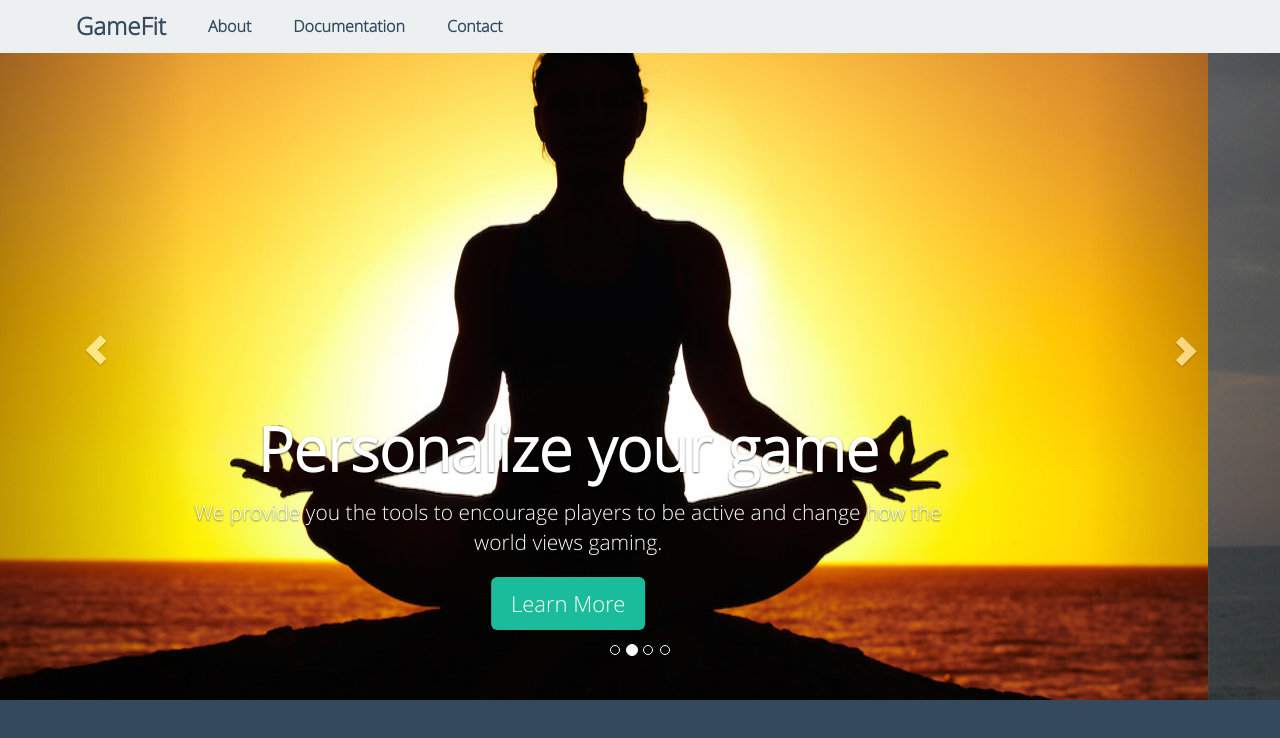
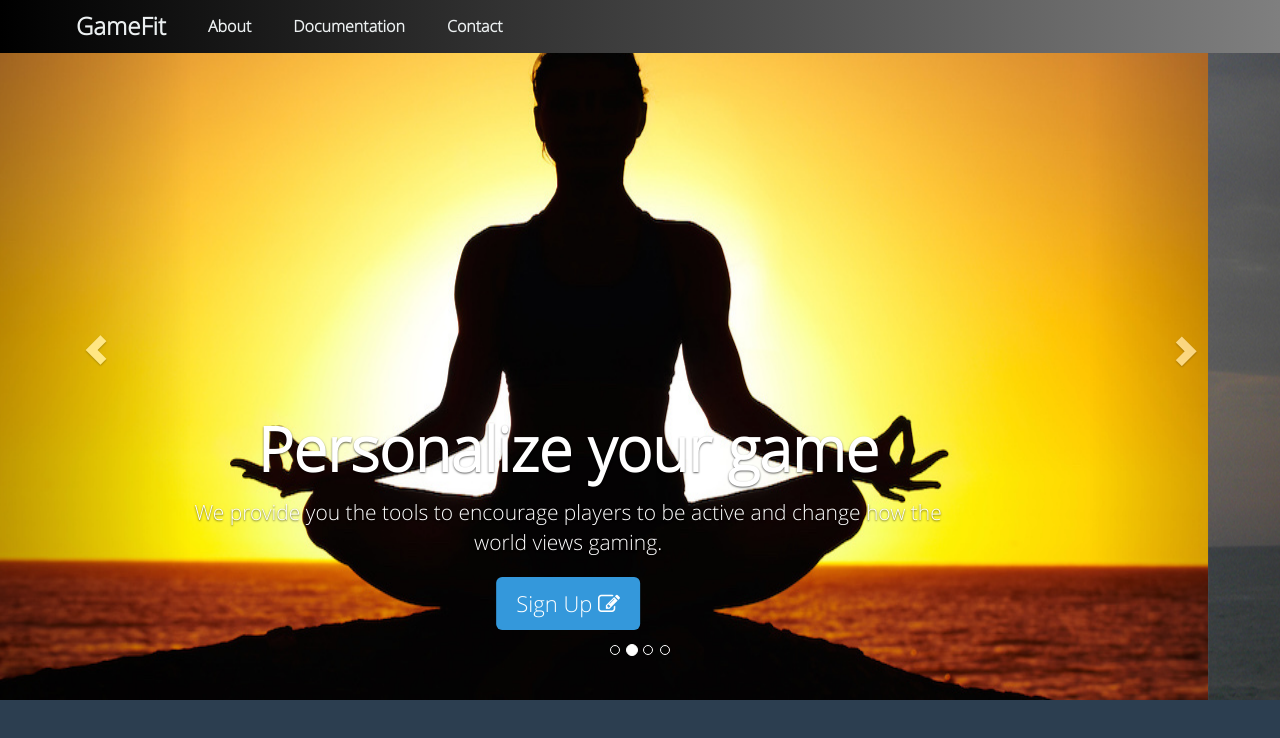
Before and after one commit to Danielis/GameFit, a plain HTML site: page index.html in a window 1280 px wide. Drawn offline with nearby package versions, Linux system fonts and the light colour scheme.

Commit message:
More Flat UI and color updates, added Font Awesome icons

```diff
--- a/css/about.css
+++ b/css/about.css
@@ -1,63 +1,11 @@
-html, body {
-	height: 100%;
-	background-color: #34495e;
-	/*background-color: #333;*/
-}
-body {
-	color: #fff;
-	text-align: center;
-    /*font-family: "OpenSans-Light", "HelveticaNeue-Light", "Helvetica Neue Light", "Helvetica Neue", Helvetica, Arial, sans-serif;*/
-}
-.navbar {
-	/*border: 1px solid #000;*/
-	/*-webkit-border-radius: 5px;*/
-    /*-moz-border-radius: 5px;*/
-    /*border-radius: 5px;*/
-    /*border-top: 1px solid #555;*/
-    /*padding: 10px;*/
-    /*background: #333;*/
-}
-.jumbotron {
-	/*color: #1ABC9C;*/
-	background-color: #34495e;
-	/*background-color: #3498db;*/
-    /*background-color: #333;*/
-}
-.jumbotron, .marketing {
-	text-shadow: 0 1px 3px rgba(0, 0, 0, .5);
-}
-.featurette-divider {
-	margin: 80px 0;
-}
-.featurette-heading {
-	font-weight: 300;
-	line-height: 1;
-	letter-spacing: -1px;
-}
-.marketing {
-  /*margin-top: 50px;*/
-}
 .marketing .col-lg-4 {
     margin-bottom: 20px;
     text-align: center;
-}
-.marketing h2 {
-    font-weight: normal;
 }
 .marketing .col-lg-4 p {
     margin-right: 10px;
     margin-left: 10px;
 }
-@media (min-width: 768px) {
-	.featurette-heading {
-		font-size: 50px;
-	}
-}
-@media (min-width: 992px) {
-	.featurette-heading {
-		margin-top: 120px;
-	}
-}
 .marketing .col-md-7 {
 	text-align: left;
 }
--- a/css/contact.css
+++ b/css/contact.css
@@ -1,56 +1,21 @@
-html, body {
-    height: 100%;
-    background-color: #34495E;
-}
-body {
-    color: #fff;
-    text-align: center;
-    font-family: "OpenSans-Light", "HelveticaNeue-Light", "Helvetica Neue Light", "Helvetica Neue", Helvetica, Arial, sans-serif;
-}
-.jumbotron, .marketing, .contact-container {
-    text-shadow: 0 1px 3px rgba(0, 0, 0, .5);
-}
-.jumbotron {
-    background-color: #34495E;
-    padding-bottom: 0;
-    margin-bottom: 0 auto;
-}
-.marketing {
-    /*margin-bottom: 50px;*/
-}
 .marketing .col-lg-4 {
     margin-bottom: 20px;
     text-align: center;
 }
-.marketing h2 {
-    font-weight: normal;
-}
+
 .marketing .col-lg-4 p {
     margin-right: 10px;
     margin-left: 10px;
 }
 .featurette-heading {
-    font-weight: 300;
-    line-height: 1;
-    letter-spacing: -1px;
     margin-bottom: 25px;
 }
 .contact-header {
-    color: #2ECC71;
+    color: #3498db;
 }
-p > a {
+.contact-button {
     margin-top: 20px;
 }
 .form-group {
     margin-bottom: 0;
 }
-@media (min-width: 768px) {
-    .featurette-heading {
-        font-size: 50px;
-    }
-}
-@media (min-width: 992px) {
-    .featurette-heading {
-        margin-top: 120px;
-    }
-}
--- a/css/docs.css
+++ b/css/docs.css
@@ -1,17 +1,6 @@
-html, body {
-    height: 100%;
-    background-color: #34495E;
-}
-body {
-    color: #fff;
-    text-align: center;
-    font-family: "OpenSans-Light", "HelveticaNeue-Light", "Helvetica Neue Light", "Helvetica Neue", Helvetica, Arial, sans-serif;
-}
 #wrapper {
     text-shadow: 0 1px 3px rgba(0, 0, 0, .5);
-    /*background: white;*/
     height: 100%;
-    /*color: black;*/
 }
 #page-content-wrapper {
     height: 100%;
--- a/css/index.css
+++ b/css/index.css
@@ -1,18 +1,10 @@
-html, body {
-	height: 100%;
-	background-color: #34495E;
-}
 body {
-	color: #fff;
-	text-align: center;
 	overflow: hidden;
-    font-family: "OpenSans-Light", "HelveticaNeue-Light", "Helvetica Neue Light", "Helvetica Neue", Helvetica, Arial, sans-serif;
 }
 #myCarousel {
 	text-shadow: 0 1px 3px rgba(0, 0, 0, .5);
 }
 .carousel {
-	/*margin-top: 65px;*/
 	height: 700px;
 	margin-bottom: 60px;
 }
@@ -27,7 +19,7 @@ body {
 	position: absolute;
 	top: 0;
 	left: 0;
-	min-width: 100%;
+	min-width: 1000px;
 	height: 700px;
 }
 @media (min-width: 768px) {
--- /dev/null
+++ b/css/main.css
@@ -0,0 +1,89 @@
+html, body {
+	height: 100%;
+	background-color: #2c3e50;
+}
+body {
+    color: #ecf0f1;
+    text-align: center;
+    font-family: "OpenSans-Light", "HelveticaNeue-Light", "Helvetica Neue Light", "Helvetica Neue", Helvetica, Arial, sans-serif;
+}
+.navbar {
+    background: -webkit-linear-gradient(left, black , #7f7f7f); /* For Safari 5.1 to 6.0 */
+    background: -o-linear-gradient(right, black, #7f7f7f); /* For Opera 11.1 to 12.0 */
+    background: -moz-linear-gradient(right, black, #7f7f7f); /* For Firefox 3.6 to 15 */
+    background: linear-gradient(to right, black , #7f7f7f); /* Standard syntax */
+}
+a:hover,
+a:focus,
+.active,
+.text-primary,
+.btn-link:hover,
+.btn-link:focus,
+.navbar-toggle:hover:before,
+.navbar-toggle:focus:before,
+.navbar-default .btn-link:hover,
+.navbar-default .btn-link:focus
+.navbar-default .navbar-brand:hover,
+.navbar-default .navbar-brand:focus,
+.navbar-default .navbar-link:hover,
+.navbar-default .navbar-toggle:hover:before,
+.navbar-default .navbar-toggle:focus:before,
+.navbar-default .navbar-nav > li > a:hover,
+.navbar-default .navbar-nav > li > a:focus,
+.navbar-default .navbar-nav > .active > a,
+.navbar-default .navbar-nav > .active > a:hover,
+.navbar-default .navbar-nav > .active > a:focus,
+.navbar-default .navbar-nav > .active > a .caret,
+.navbar-default .navbar-nav > .dropdown > a:hover .caret,
+.navbar-default .navbar-nav > .dropdown > a:focus .caret,
+.navbar-default .navbar-nav > .open > a,
+.navbar-default .navbar-nav > .open > a:hover,
+.navbar-default .navbar-nav > .open > a:focus,
+.navbar-inverse .navbar-brand:hover,
+.navbar-inverse .navbar-brand:focus,
+.navbar-inverse .navbar-toggle:hover:before,
+.navbar-inverse .navbar-toggle:focus:before
+.navbar-inverse .navbar-nav > li > a:hover,
+.navbar-inverse .navbar-nav > li > a:focus {
+    color: #3498db; !important /*Peter River (blue)*/
+}
+.navbar > .container .navbar-brand, .navbar > .container-fluid .navbar-brand, .navbar-default .navbar-nav > li > a {
+     color: #ecf0f1; /*Clouds (white)*/
+}
+.jumbotron, .marketing, .contact-container {
+    text-shadow: 0 1px 3px rgba(0, 0, 0, .5);
+}
+.jumbotron {
+    background-color: #2c3e50;
+    padding-bottom: 0;
+    margin-bottom: 0 auto;
+}
+.featurette-heading {
+    font-weight: 300;
+    line-height: 1;
+    letter-spacing: -1px;
+}
+.featurette-divider {
+	margin: 80px 0;
+}
+@media (min-width: 768px) {
+    .featurette-heading {
+        font-size: 50px;
+    }
+
+    .navbar-default .navbar-nav .open .dropdown-menu > li > a:hover,
+    .navbar-default .navbar-nav .open .dropdown-menu > li > a:focus,
+    .navbar-default .navbar-nav .open .dropdown-menu > .active > a,
+    .navbar-default .navbar-nav .open .dropdown-menu > .active > a:hover,
+    .navbar-default .navbar-nav .open .dropdown-menu > .active > a:focus {
+    	color: #3498db;
+    }
+}
+@media (min-width: 992px) {
+    .featurette-heading {
+        margin-top: 120px;
+    }
+}
+.marketing h2 {
+    font-weight: normal;
+}
--- a/css/simple-sidebar.css
+++ b/css/simple-sidebar.css
@@ -74,7 +74,7 @@
     text-decoration: none;
     /*color: #fff;*/
     background: rgba(255,255,255,0.2);
-    color: cyan;
+    color: #3498db;
 }
 
 .sidebar-nav li a:active,
--- a/index.html
+++ b/index.html
@@ -12,12 +12,16 @@
     <link href="dist/css/bootstrap.min.css" rel="stylesheet" media="screen">
     <!-- Flat-UI -->
     <link rel="stylesheet" href="lib/flat-ui/css/flat-ui.css">
+    <!-- Font Awesome -->
+    <link href="//maxcdn.bootstrapcdn.com/font-awesome/4.2.0/css/font-awesome.min.css" rel="stylesheet">
     <!-- Custom Styles -->
+    <link rel="stylesheet" href="css/main.css">
     <link rel="stylesheet" href="css/index.css">
     <link media="all" type="text/css" rel="stylesheet" href="css/fonts/opensans_light/stylesheet.css">
 </head>
 <body>
-   <nav class="navbar navbar-default navbar-embossed navbar-fixed-top" data-role="navigation">
+    <!-- Navbar -->
+    <nav class="navbar navbar-default navbar-embossed navbar-fixed-top" data-role="navigation">
         <div class="container">
             <div class="navbar-header">
                 <button type="button" class="navbar-toggle collapsed" data-toggle="collapse" data-target="#navbar" data-aria-expanded="false" data-aria-controls="navbar">
@@ -26,7 +30,7 @@
                     <span class="icon-bar"></span>
                     <span class="icon-bar"></span>
                 </button>
-                <a class="navbar-brand" href="#">GameFit</a>
+                <a class="navbar-brand active" href="#">GameFit</a>
             </div>
             <div id="navbar" class="collapse navbar-collapse">
                 <ul class="nav navbar-nav">
@@ -36,8 +40,9 @@
                 </ul>
             </div>
         </div>
-    </nav>
+    </nav> <!-- /.navbar -->
 
+    <!-- Carousel -->
     <section id="myCarousel" class="carousel slide" data-ride="carousel">
         <!-- Indicators -->
         <ol class="carousel-indicators">
@@ -46,6 +51,7 @@
             <li data-target="#myCarousel" data-slide-to="2"></li>
             <li data-target="#myCarousel" data-slide-to="3"></li>
         </ol>
+        <!-- Carousel content -->
         <div class="carousel-inner" data-role="listbox">
             <div class="item active">
                 <img src="images/main1.jpg" alt="">
@@ -53,7 +59,7 @@
                     <div class="carousel-caption">
                         <h1>Personalize your game</h1>
                         <p>We provide you the tools to encourage players to be active and change how the world views gaming.</p>
-                        <p><a class="btn btn-hg btn-primary" href="#" role="button">Learn More</a></p>
+                        <p><a class="btn btn-hg btn-info" href="#" role="button">Sign Up <i class="fa fa-pencil-square-o"></i></a></p>
                     </div>
                 </div>
             </div>
@@ -63,7 +69,7 @@
                     <div class="carousel-caption">
                         <h1>Remove the hassle</h1>
                         <p>Lorem ipsum dolor sit amet, consectetur adipisicing elit. Consequuntur, minus delectus minima aliquid pariatur, officia nobis natus dolor, dolorem quo labore dolorum cumque aperiam soluta. Natus illum magnam unde nam.</p>
-                        <p><a class="btn btn-hg btn-primary" href="#" role="button">Learn More</a></p>
+                        <p><a class="btn btn-hg btn-info" href="#" role="button">Sign Up <i class="fa fa-pencil-square-o"></i></a></p>
                     </div>
                 </div>
             </div>
@@ -71,9 +77,9 @@
                 <img src="images/main3.jpg" alt="">
                 <div class="container">
                     <div class="carousel-caption">
-                        <h1>Simplify the Data - One simple score/Metrics</h1>
+                        <h1>Simplify the Data</h1>
                         <p>Lorem ipsum dolor sit amet, consectetur adipisicing elit. Impedit quaerat sunt rem, distinctio maxime at ea dolore suscipit nobis possimus facere nisi a eaque nihil deleniti quasi id tempora labore!</p>
-                        <p><a class="btn btn-hg btn-primary" href="#" role="button">Learn More</a></p>
+                        <p><a class="btn btn-hg btn-info" href="#" role="button">Sign Up <i class="fa fa-pencil-square-o"></i></a></p>
                     </div>
                 </div>
             </div>
@@ -83,7 +89,7 @@
                     <div class="carousel-caption">
                         <h1>Easy to Integrate</h1>
                         <p>Lorem ipsum dolor sit amet, consectetur adipisicing elit. Fuga temporibus repellat dolorum neque, totam. Saepe sit reiciendis totam incidunt nisi, culpa itaque autem modi excepturi ullam reprehenderit, quaerat at amet.</p>
-                        <p><a class="btn btn-hg btn-primary" href="#" role="button">Learn More</a></p>
+                        <p><a class="btn btn-hg btn-info" href="#" role="button">Sign Up <i class="fa fa-pencil-square-o"></i></a></p>
                     </div>
                 </div>
             </div>
```
Also changed, not shown: about.html (+1 -0 lines), contact.html (+18 -9 lines), docs_getting_started.html (+1 -0 lines), docs_mobile_games.html (+1 -0 lines), docs_pc_games.html (+1 -0 lines), documentation.html (+1 -0 lines).
